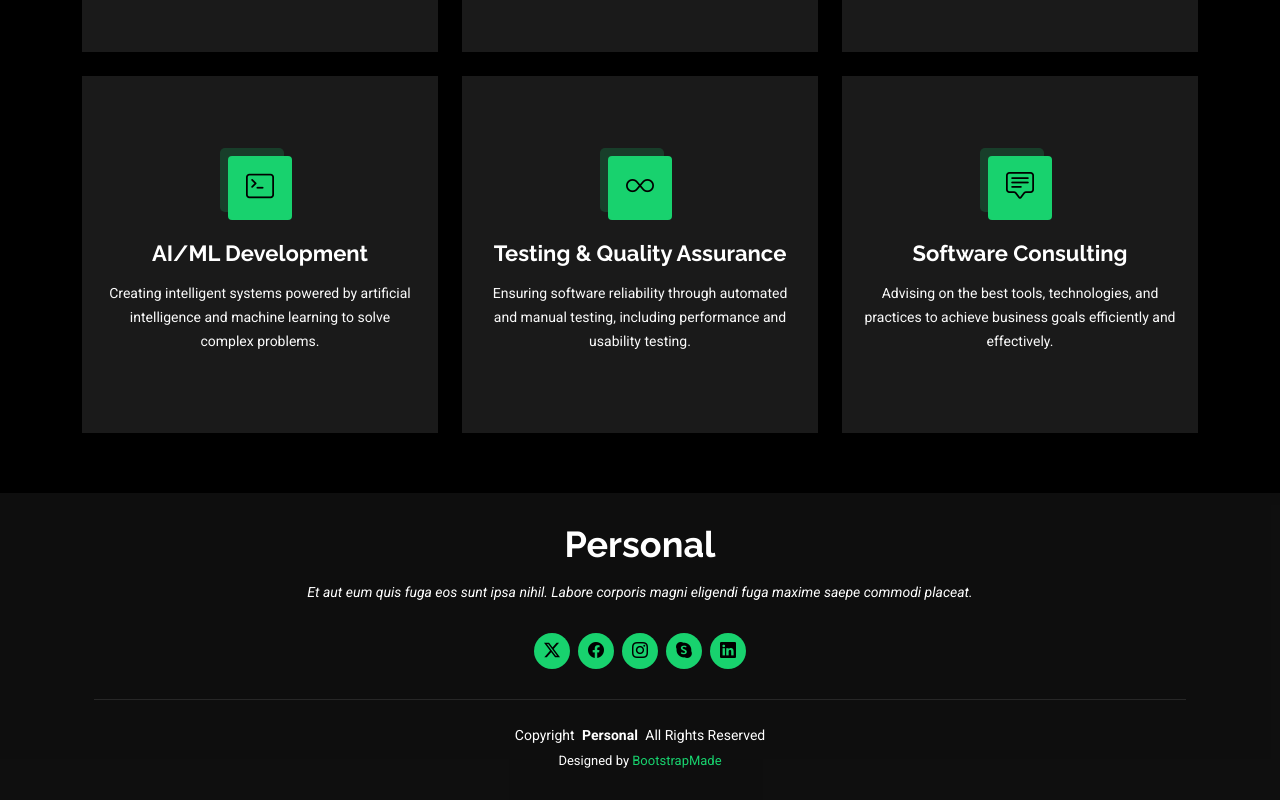
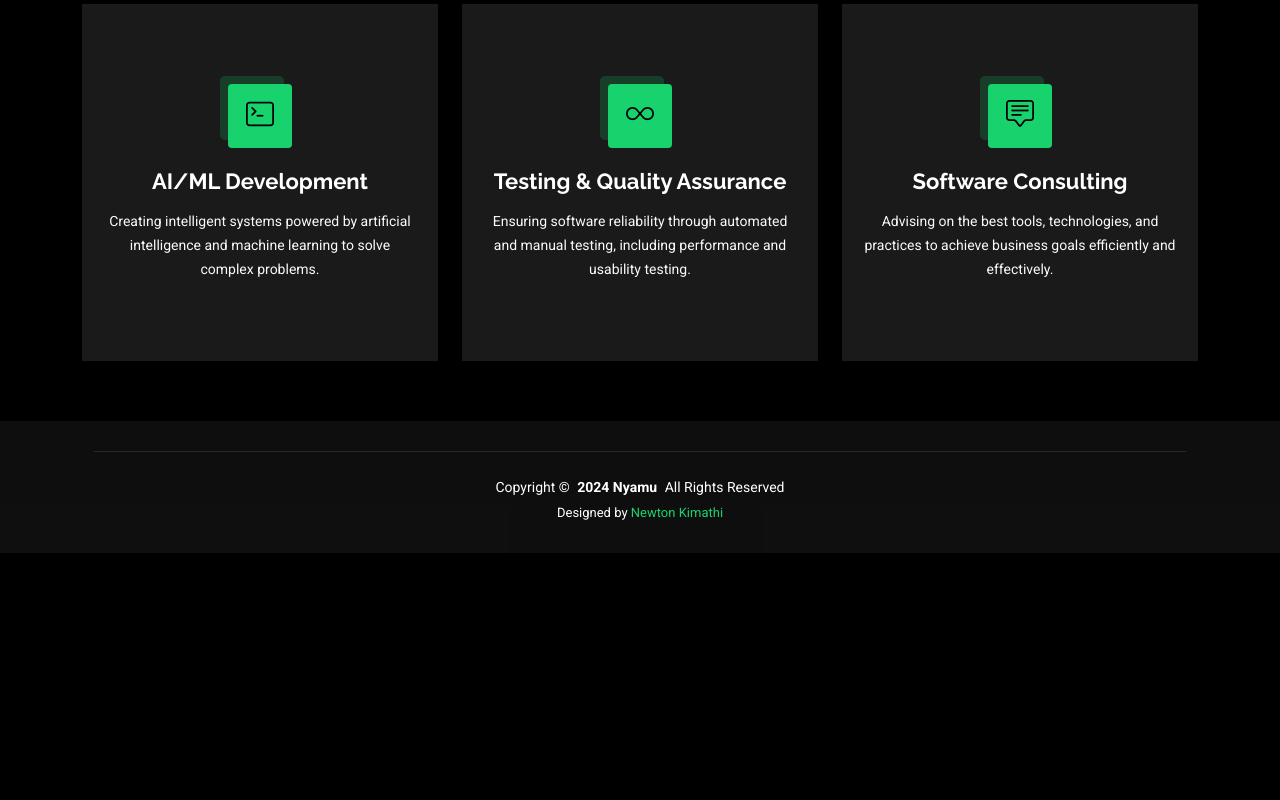
Before and after one commit to newtonkim/Newton-portfolio, a plain HTML site: page services.html in a window 1280 px wide. Shown: the part 1782-2582 px from the top of the page. After the commit the page ends 2335 px from the top, so only its background shows below. Drawn offline with Linux system fonts and the light colour scheme.

Commit message:
update copy right section

```diff
--- a/services.html
+++ b/services.html
@@ -88,7 +88,7 @@
           <div class="row d-flex justify-content-center text-center">
             <div class="col-lg-8">
               <h1>Services Provided</h1>
-              <p class="mb-0">Odio et unde deleniti. Deserunt numquam exercitationem. Officiis quo odio sint voluptas consequatur ut a odio voluptatem. Sit dolorum debitis veritatis natus dolores. Quasi ratione sint. Sit quaerat ipsum dolorem.</p>
+              <!-- <p class="mb-0">Odio et unde deleniti. Deserunt numquam exercitationem. Officiis quo odio sint voluptas consequatur ut a odio voluptatem. Sit dolorum debitis veritatis natus dolores. Quasi ratione sint. Sit quaerat ipsum dolorem.</p> -->
             </div>
           </div>
         </div>
@@ -279,25 +279,16 @@
 
     <footer id="footer" class="footer dark-background">
       <div class="container">
-      <h3 class="sitename">Personal</h3>
-      <p>Et aut eum quis fuga eos sunt ipsa nihil. Labore corporis magni eligendi fuga maxime saepe commodi placeat.</p>
-      <div class="social-links d-flex justify-content-center">
-        <a href=""><i class="bi bi-twitter-x"></i></a>
-        <a href=""><i class="bi bi-facebook"></i></a>
-        <a href=""><i class="bi bi-instagram"></i></a>
-        <a href=""><i class="bi bi-skype"></i></a>
-        <a href=""><i class="bi bi-linkedin"></i></a>
-      </div>
         <div class="container">
           <div class="copyright">
-          <span>Copyright</span> <strong class="px-1 sitename">Personal</strong> <span>All Rights Reserved</span>
+            <span>Copyright © </span> <strong class="px-1 sitename">2024 Nyamu</strong> <span>All Rights Reserved</span>
           </div>
           <div class="credits">
             <!-- All the links in the footer should remain intact. -->
             <!-- You can delete the links only if you've purchased the pro version. -->
             <!-- Licensing information: https://bootstrapmade.com/license/ -->
             <!-- Purchase the pro version with working PHP/AJAX contact form: [buy-url] -->
-          Designed by <a href="https://bootstrapmade.com/">BootstrapMade</a>
+            Designed by <a href="#">Newton Kimathi</a>
           </div>
         </div>
       </div>
```
Lines whose indentation alone changed are shown as unchanged.
